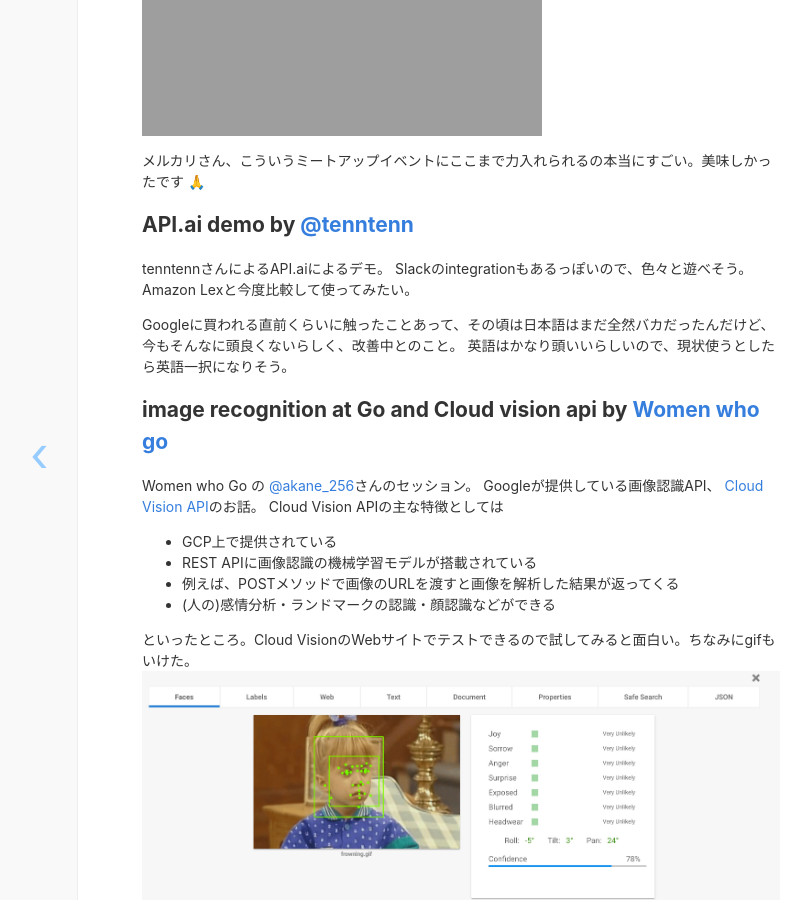
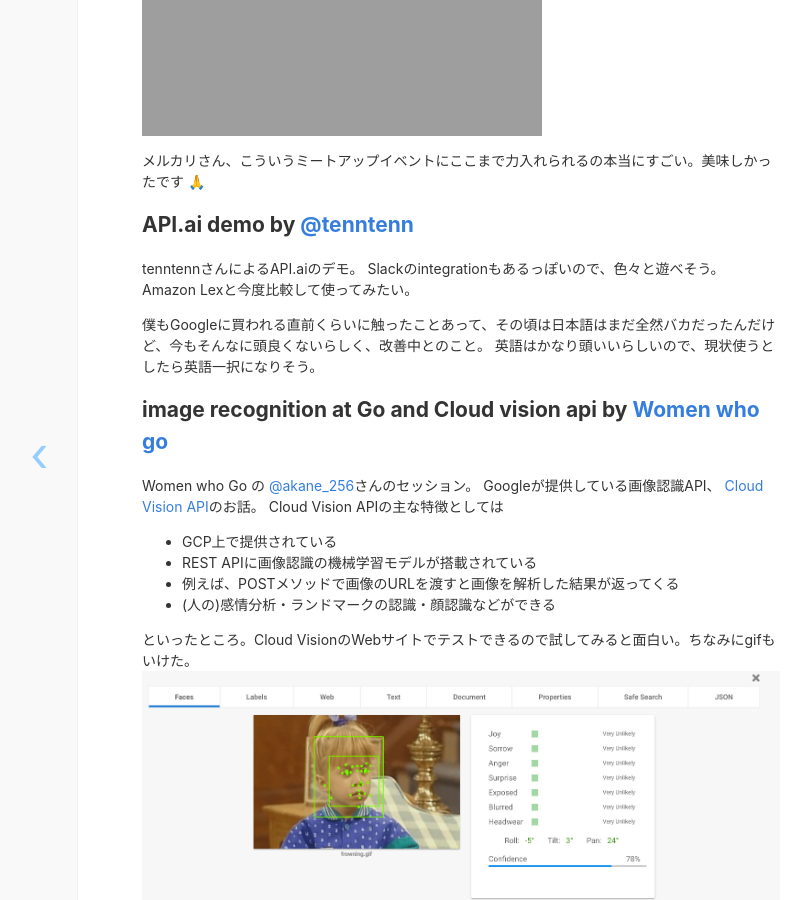
Before and after one commit to arayaryoma/reservoir.allajah.com, a Jekyll site: the page built from _posts/2017-06-20-gcp-global-meetup.markdown, in a window 1280 px wide and 900 px high, scrolled down 1498 px. Shown: the whole window, without its empty margins (179-984 px from the left). Built offline with Jekyll 4.4.1, drawn with Linux system fonts in a browser that asks for light colours; nearby versions of some CDN libraries; comment, search, counter and statistics services are not loaded.

Commit message:
:tada: Fix minor texts

```diff
--- a/_posts/2017-06-20-gcp-global-meetup.markdown
+++ b/_posts/2017-06-20-gcp-global-meetup.markdown
@@ -38,10 +38,10 @@
 
 
 ## API.ai demo by  [@tenntenn](https://twitter.com/tenntenn)
-tenntennさんによるAPI.aiによるデモ。 Slackのintegrationもあるっぽいので、色々と遊べそう。
+tenntennさんによるAPI.aiのデモ。 Slackのintegrationもあるっぽいので、色々と遊べそう。
 Amazon Lexと今度比較して使ってみたい。
 
-Googleに買われる直前くらいに触ったことあって、その頃は日本語はまだ全然バカだったんだけど、今もそんなに頭良くないらしく、改善中とのこと。
+僕もGoogleに買われる直前くらいに触ったことあって、その頃は日本語はまだ全然バカだったんだけど、今もそんなに頭良くないらしく、改善中とのこと。
 英語はかなり頭いいらしいので、現状使うとしたら英語一択になりそう。
 
 
```
